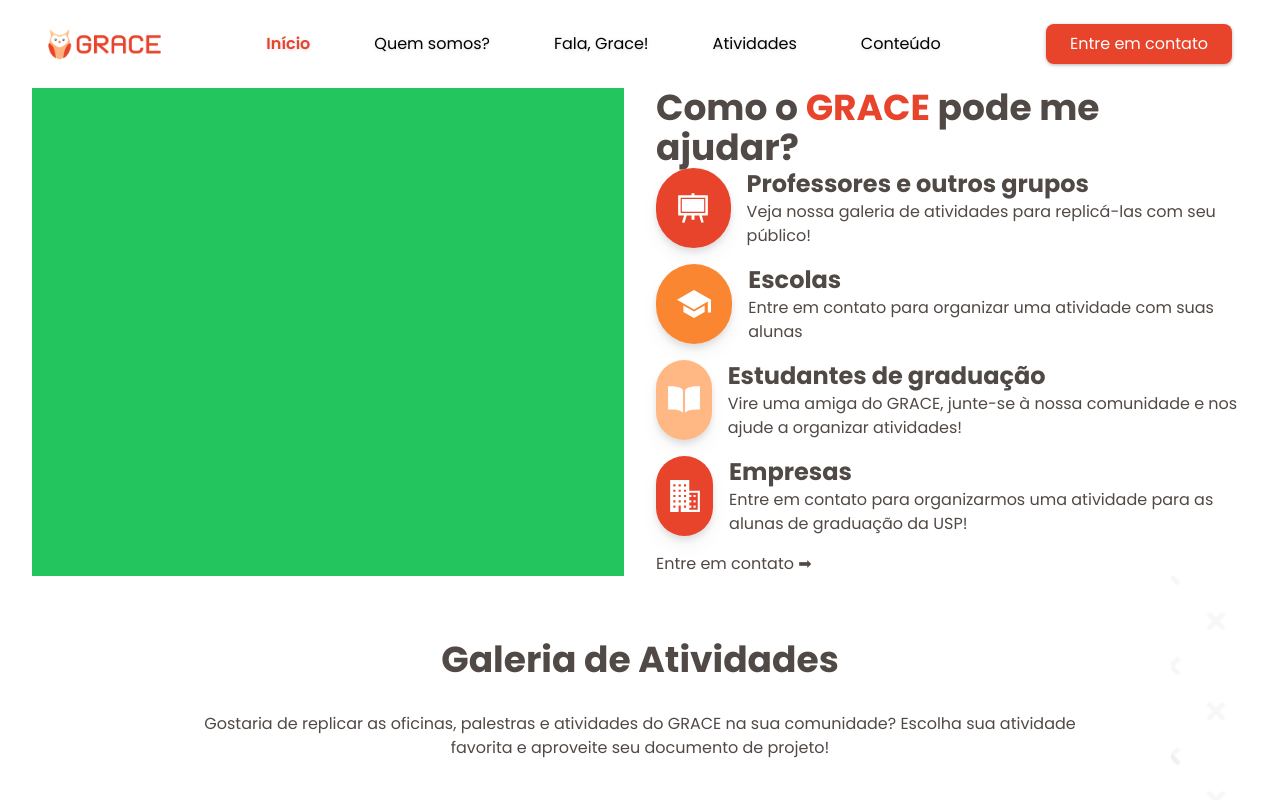
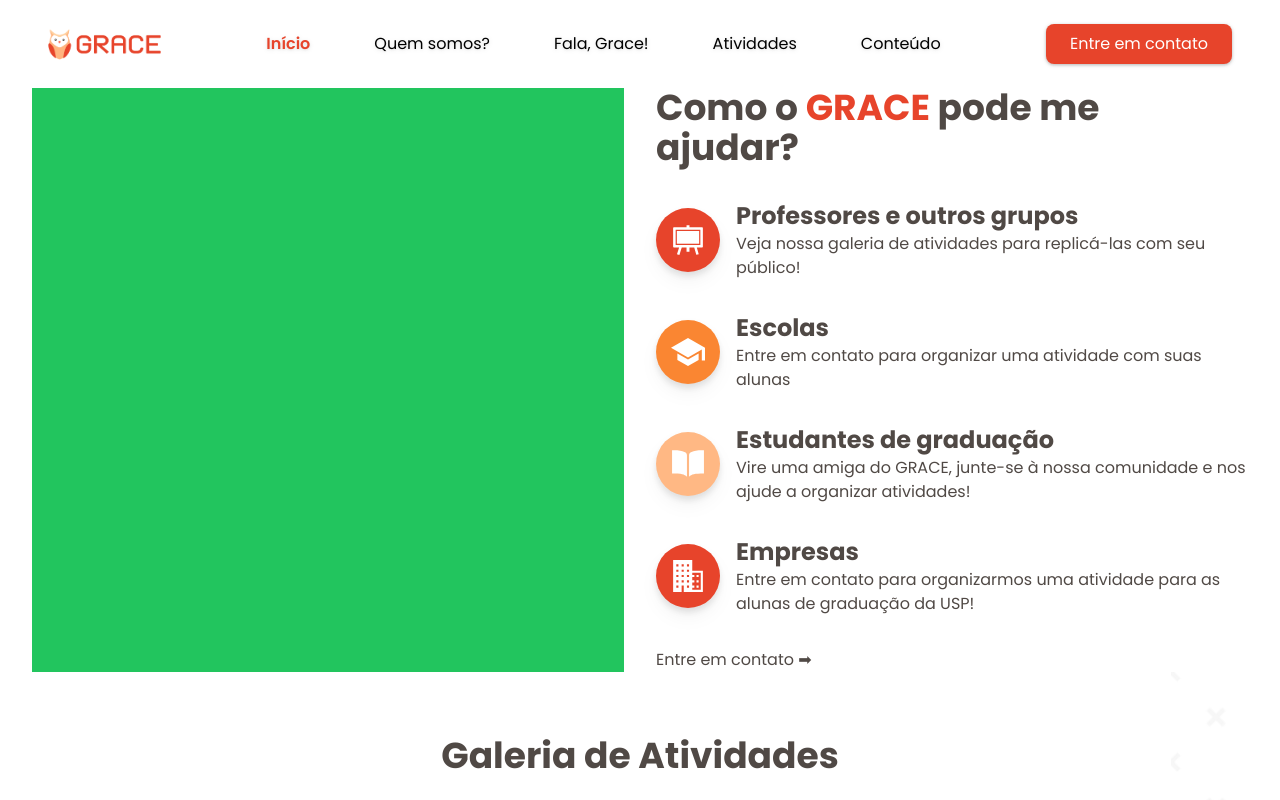
Before and after one commit to petsi-each/Grace-Website, a Next.js app: page / in a window 1280 px wide. Shown: the top 800 px of the page. Built offline with nearby package versions, Linux system fonts and the light colour scheme.

Commit message:
style: fix margin and option styling

```diff
--- a/src/app/components/ComoGracePodeAjudar.tsx
+++ b/src/app/components/ComoGracePodeAjudar.tsx
@@ -43,22 +43,22 @@
                 {/* <img src="./home/grace-ajuda-2.png" alt="Na frente, membra do GRACE monitorando duas alunas em atividade. Atrás, outra membra auxiliando outras alunas" /> */}
             </div>
             <div>
-                <h2 className="text-4xl font-bold ">Como o <span className="text-vermelhoGrace">GRACE</span> pode me ajudar?</h2>
-
+                <h2 className="text-4xl font-bold">Como o <span className="text-vermelhoGrace">GRACE</span> pode me ajudar?</h2>
+                <div className="space-y-8 my-8">
                 {
                     options.map((option, idx) => (
-                        <div className="flex items-center mb-4 space-x-4" key={idx}>
-                            <span className={`${option.color} drop-shadow-lg rounded-full h-20 w-20 flex items-center justify-center text-white`}>{option.icon}</span>
+                        <article className="flex items-center space-x-4" key={idx}>
+                            <span className={`${option.color} drop-shadow-lg rounded-full h-min w-min min-h-16 min-w-16 flex items-center justify-center text-white`}>{option.icon}</span>
                             <span>
                                 <h3 className="font-bold text-2xl">{option.title}</h3>
                                 <p>{option.description}</p>
                             </span>
-                        </div>
+                        </article>
                     ))
                 }
+                </div>
 
-
-                <a href={`mailto:${emailGrace}`}>Entre em contato&nbsp;➡</a>
+                <a className="mt-12" href={`mailto:${emailGrace}`}>Entre em contato&nbsp;➡</a>
             </div>
         </section>
     );
```
